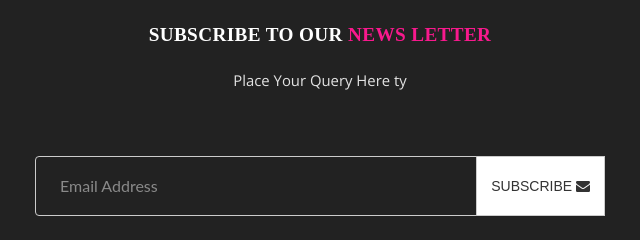
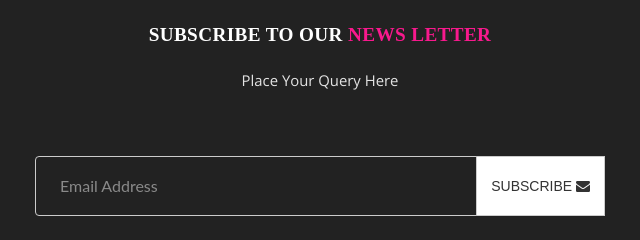
Before and after one commit to mayankcrv/mmti, a plain HTML site: page index.html in a window 1280 px wide. Shown: the part 5088-5328 px from the top of the page, 320-960 px from the left. Drawn offline with nearby package versions, Linux system fonts and the light colour scheme.

Commit message:
Update index.html

```diff
--- a/index.html
+++ b/index.html
@@ -564,7 +564,7 @@
   <div class="container">
     <div class="col-md-12">
         <h3 class="title">Subscribe to our <span class="themecolor"> News letter</span></h3>
-            <p class="lead">Place Your Query Here ty</p>
+            <p class="lead">Place Your Query Here</p>
     </div>
     <div class="row">
         <div class="col-md-3 col-sm-3"></div>
```
